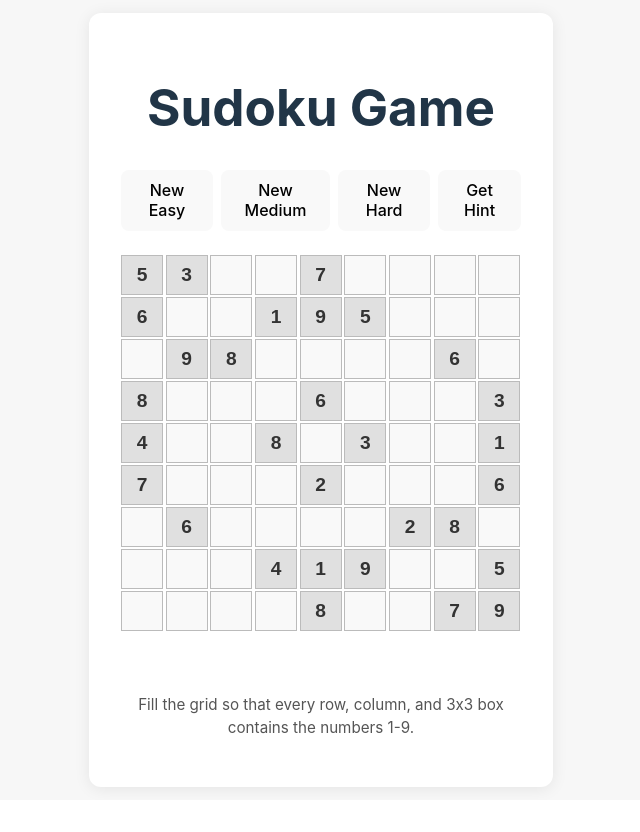
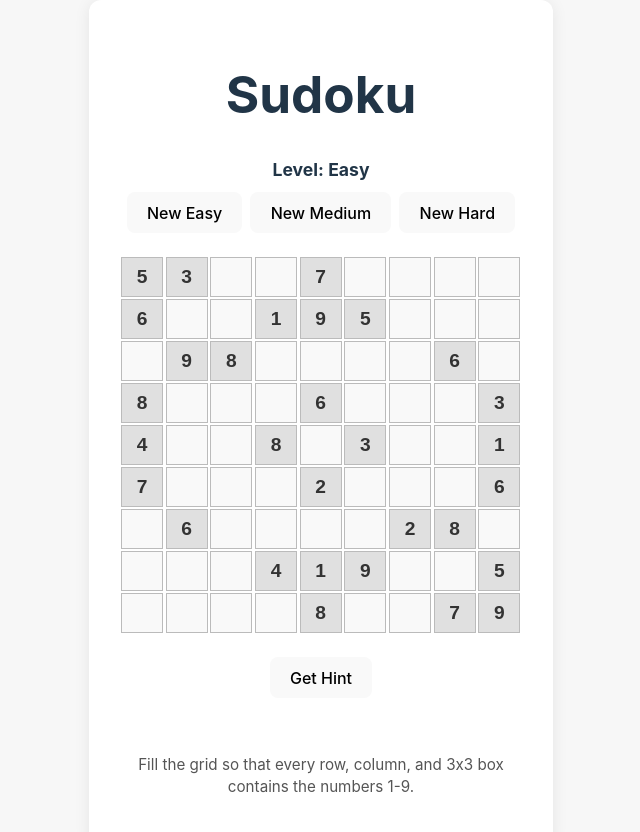
Before and after one commit to foolish-engineer/practice-sudoku, a React (Vite) app: page / in a window 1280 px wide. Shown: the top 832 px of the page, without its empty margins (319-959 px from the left). Before the commit the page ends 800 px from the top, so only its background shows below. Built offline with nearby package versions, Linux system fonts and the light colour scheme.

Commit message:
updated readme

```diff
--- a/src/App.jsx
+++ b/src/App.jsx
@@ -116,11 +116,13 @@ function solveSudoku(board) {
   return b;
 }
 
+
 function App() {
   const [initialBoard, setInitialBoard] = useState(defaultBoard);
   const [board, setBoard] = useState(defaultBoard);
   const [message, setMessage] = useState('');
   const [hintCell, setHintCell] = useState(null); // {row, col}
+  const [level, setLevel] = useState('Easy');
 
   const handleChange = (row, col, val) => {
     if (val === '' || (/^[1-9]$/.test(val) && isValid(board, row, col, Number(val)))) {
@@ -135,16 +137,24 @@ function App() {
   };
 
   const handleNewSudoku = (difficulty) => {
-    let baseBoard;
-    if (difficulty === 'easy') baseBoard = easyBoard;
-    else if (difficulty === 'medium') baseBoard = mediumBoard;
-    else if (difficulty === 'hard') baseBoard = hardBoard;
-    else baseBoard = defaultBoard;
+    let baseBoard = defaultBoard;
+    let label = 'Easy'
+    if (difficulty === 'easy') {
+      baseBoard = easyBoard;
+      label = 'Easy';
+    } else if (difficulty === 'medium') {
+      baseBoard = mediumBoard;
+      label = 'Medium';
+    } else if (difficulty === 'hard') {
+      baseBoard = hardBoard;
+      label = 'Hard';
+    }
     const newInit = shuffleBoard(baseBoard);
     setInitialBoard(newInit);
     setBoard(newInit.map(row => row.map(cell => (typeof cell === 'number' ? cell : ''))));
     setMessage('');
     setHintCell(null);
+    setLevel(label);
   };
 
   const handleHint = () => {
@@ -172,12 +182,14 @@ function App() {
 
   return (
     <div className="sudoku-app">
-      <h1>Sudoku Game</h1>
+      <h1>Sudoku</h1>
+      <div style={{ marginBottom: '0.5em', textAlign: 'center', fontWeight: 'bold', fontSize: '1.1em' }}>
+        Level: <span data-testid="sudoku-level-label">{level}</span>
+      </div>
       <div style={{ marginBottom: '1em', display: 'flex', gap: '0.5em', justifyContent: 'center' }}>
         <button type="button" onClick={() => handleNewSudoku('easy')}>New Easy</button>
         <button type="button" onClick={() => handleNewSudoku('medium')}>New Medium</button>
         <button type="button" onClick={() => handleNewSudoku('hard')}>New Hard</button>
-        <button type="button" onClick={handleHint}>Get Hint</button>
       </div>
       <div className="sudoku-board">
         {board.map((row, i) => (
@@ -196,6 +208,9 @@ function App() {
           </div>
         ))}
       </div>
+      <div style={{ margin: '1em 0', textAlign: 'center' }}>
+        <button type="button" onClick={handleHint}>Get Hint</button>
+      </div>
       <div className="sudoku-message">{message || (isComplete ? 'Congratulations! Puzzle complete.' : '')}</div>
       <div className="sudoku-instructions">
         <p>Fill the grid so that every row, column, and 3x3 box contains the numbers 1-9.</p>
```
Also changed, not shown: 1 other file (tests, documents, lock files or other folders).
